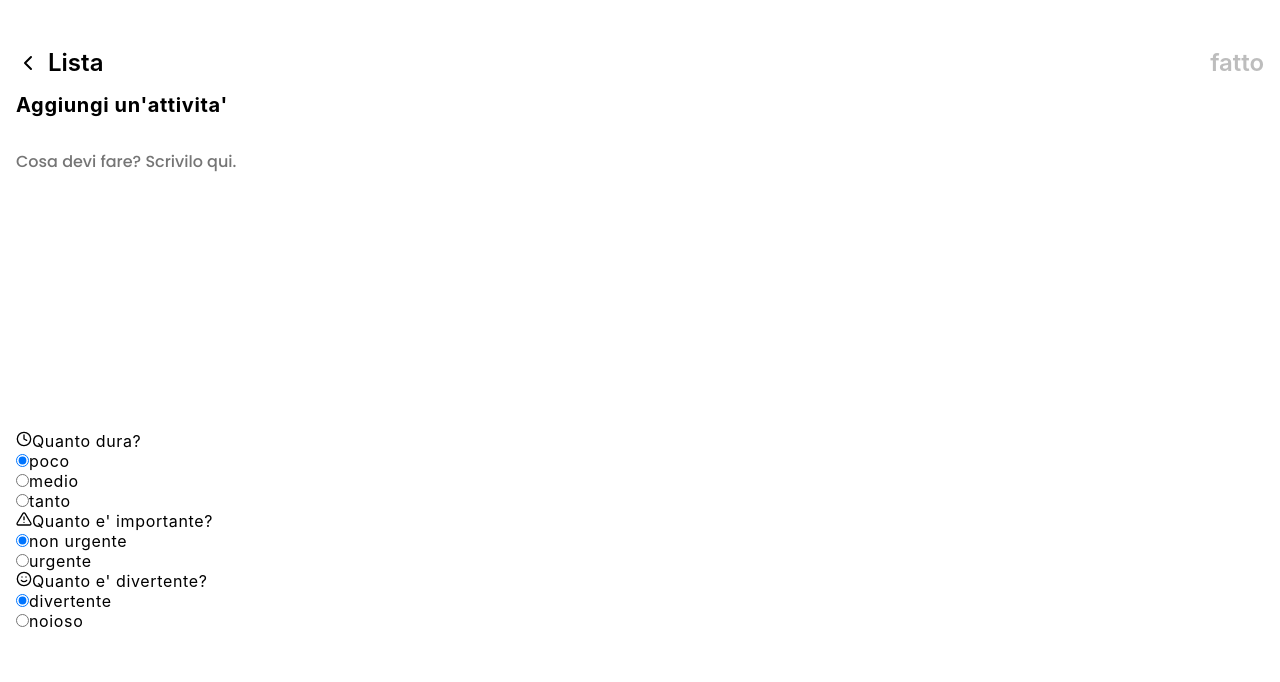
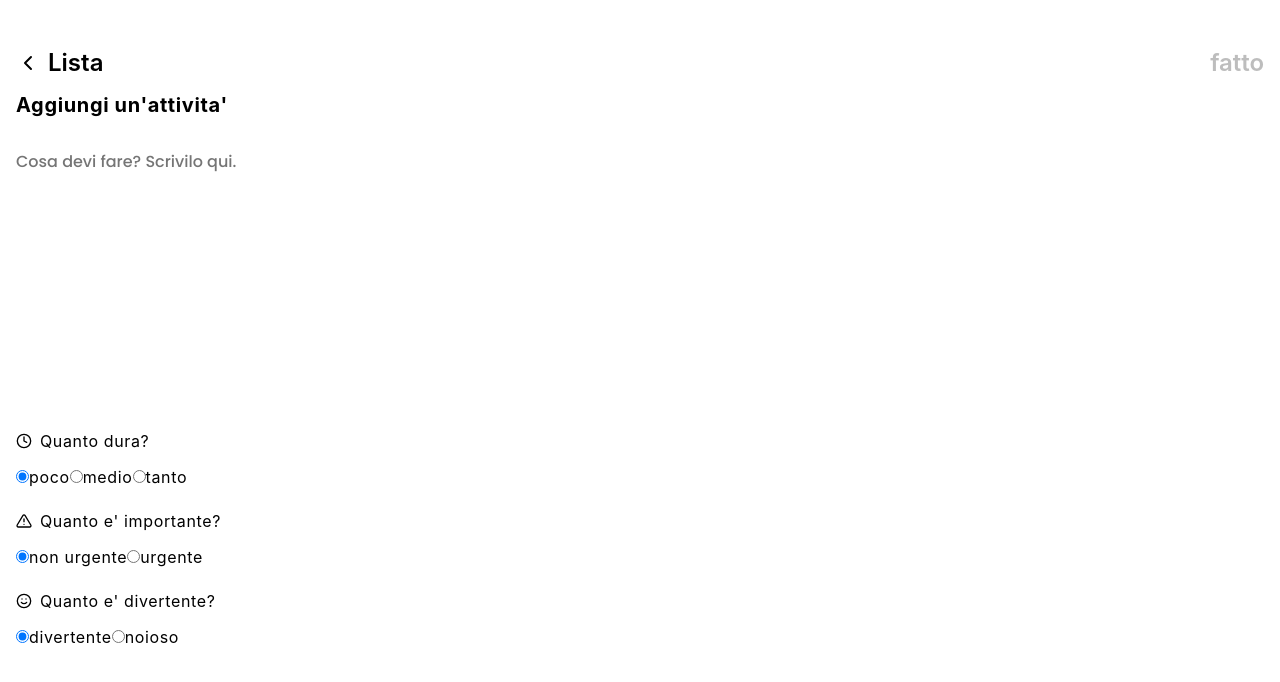
Before and after one commit to MarcoMaz/renato-do-list, a React (Create React App) app: page /add-edit in a window 1280 px wide. Shown: the top 682 px of the page. Built offline with nearby package versions, Linux system fonts and the light colour scheme.

Commit message:
feat( addEditTask ): add basic style

```diff
--- a/src/styles/basics.scss
+++ b/src/styles/basics.scss
@@ -328,3 +328,20 @@ figure {
     resize: none;
   }
 }
+
+.AddEditTask__choice {
+  display: flex;
+  flex-wrap: wrap;
+  margin-bottom: 1.5rem;
+
+  &-label {
+    align-items: center;
+    display: flex;
+    margin-bottom: 1rem;
+    width: 100%;
+
+    svg {
+      margin-right: 0.5rem;
+    }
+  }
+}
```
